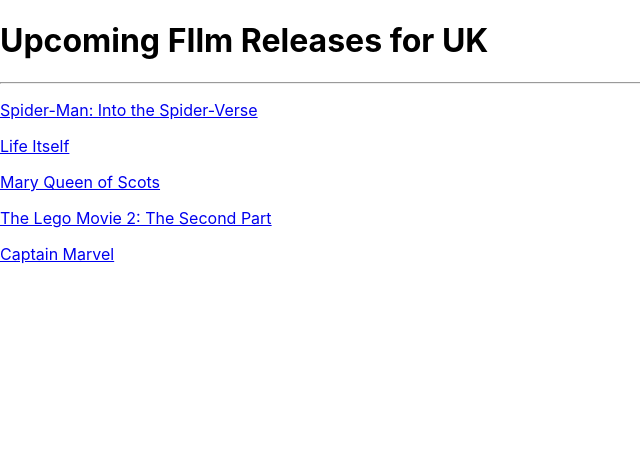
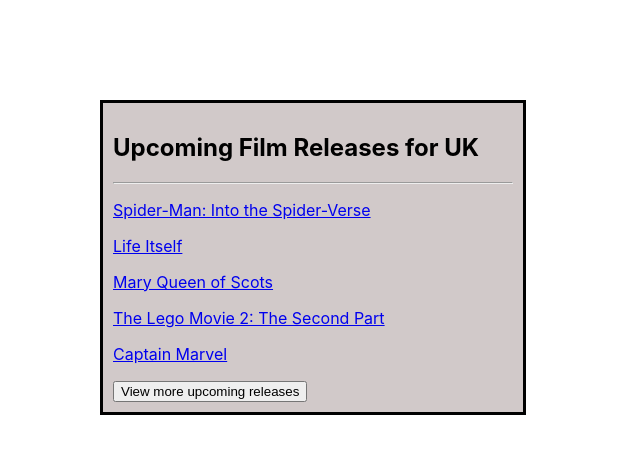
Before and after one commit to sshingler/React_FilmReleases, a React (Create React App) app: page / in a window 1280 px wide. Shown: the top 454 px of the page, without its empty margins (0-640 px from the left). Built offline with nearby package versions, Linux system fonts and the light colour scheme.

Commit message:
5 - add button/link for upcoming releases, add styling

```diff
--- a/src/App.css
+++ b/src/App.css
@@ -1,38 +1,7 @@
-.App {
-  text-align: center;
+.film-box {
+  padding: 10px;
+  margin: 100px;
+  border-style: solid;
+  background-color: rgb(209, 201, 201);
+  width: 400px;
 }
-
-.App-logo {
-  height: 40vmin;
-  pointer-events: none;
-}
-
-@media (prefers-reduced-motion: no-preference) {
-  .App-logo {
-    animation: App-logo-spin infinite 20s linear;
-  }
-}
-
-.App-header {
-  background-color: #282c34;
-  min-height: 100vh;
-  display: flex;
-  flex-direction: column;
-  align-items: center;
-  justify-content: center;
-  font-size: calc(10px + 2vmin);
-  color: white;
-}
-
-.App-link {
-  color: #61dafb;
-}
-
-@keyframes App-logo-spin {
-  from {
-    transform: rotate(0deg);
-  }
-  to {
-    transform: rotate(360deg);
-  }
-}
--- a/src/containers/FilmBox.js
+++ b/src/containers/FilmBox.js
@@ -34,10 +34,15 @@
     )
     return(
         <>
-        <h1>Upcoming FIlm Releases for UK</h1>
-        <hr></hr>
-        <FilmList films={films}/>
+        <div className="film-box">
+            <h2>Upcoming Film Releases for UK</h2>
+            <hr></hr>
+            <FilmList films={films}/>
 
+            <div className="button">
+                <a href="https://www.imdb.com/calendar/?region=gb"><button>View more upcoming releases</button></a>
+            </div>
+        </div>
         </>
     );
 };
```
